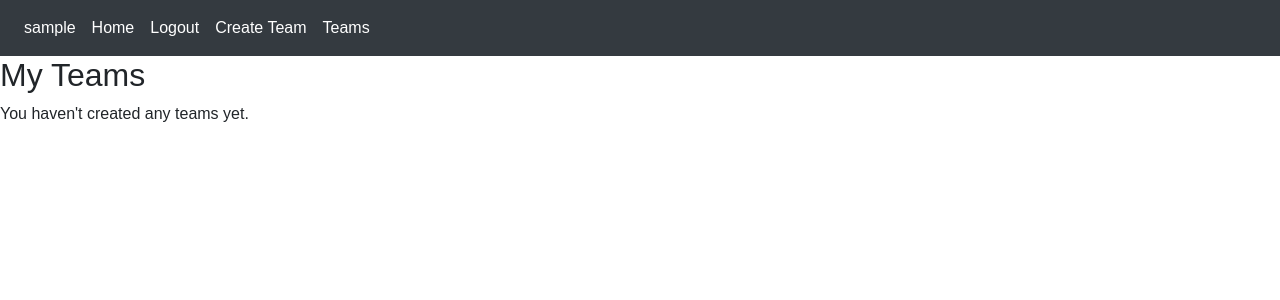
After one commit to Howlerloud/scrims, a Django app: page /my-teams/ in a window 1280 px wide. The commit adds this page. Shown: the top 300 px of the page. Run offline with Django 4.2, Linux system fonts and the light colour scheme; the visitor is signed in with stand-in values (Sample User, id 1); data that the repository does not hold is empty; some libraries are stand-ins or nearby versions.

Commit message:
Added delete a team view and url Added a teams page view and url

```diff
--- a/scrim/signals.py
+++ b/scrim/signals.py
@@ -8,7 +8,7 @@ def update_userstat_on_approval(sender, instance, created, **kwargs):
     if instance.approved:
         try:
             userstat = Userstat.objects.get(player=instance.user)
-            userstat.six_team = instance.team  # ✅ use `six_team` now
+            userstat.six_team = instance.team
             userstat.team_name = instance.team.name
             userstat.save()
         except Userstat.DoesNotExist:
@@ -18,7 +18,6 @@ def update_userstat_on_approval(sender, instance, created, **kwargs):
                 team_name=instance.team.name
             )
     elif not instance.approved:
-        # If unapproved, clear the link
         try:
             userstat = Userstat.objects.get(player=instance.user)
             userstat.six_team = None
--- a/scrim/urls.py
+++ b/scrim/urls.py
@@ -7,6 +7,8 @@ urlpatterns = [
     path('accounts/', include('allauth.urls')),
     path('lfg/<slug:slug>', views.LfgView.as_view(), name="lfg_detail"),
     path('create-team/', views.create_team, name='create_team'),
+    path("my-teams/", views.user_teams, name="my_teams"),
+    path("team/<slug:slug>/delete/", views.delete_team, name="delete_team"),
     # path('team/<slug:slug>/', views.team_detail, name='team_detail'), to use for team profile page
 
     # path('<slug:slug>/', views.post_detail, name='post_detail'),
--- a/scrim/views.py
+++ b/scrim/views.py
@@ -18,12 +18,17 @@ class LfgView(TemplateView):
     def get_context_data(self, **kwargs):
         context = super().get_context_data(**kwargs)
 
-        # Use the correct kwarg name and model field
         slug = self.kwargs.get('slug')
         userstat = get_object_or_404(Userstat, slug=slug)
 
         context['userstat'] = userstat
         return context
+
+
+@login_required
+def user_teams(request):
+    teams = Sixteam.objects.filter(creator=request.user)
+    return render(request, 'pages/my_teams.html', {'teams': teams})
 
 
 @login_required
@@ -34,12 +39,27 @@ def create_team(request):
         form = SixteamForm(request.POST)
         if form.is_valid():
             team = form.save(commit=False)
-            team.creator = request.user  # 👈 THIS IS CRUCIAL
+            team.creator = request.user
             team.save()
             success = True
+            return redirect('my_teams')  # redirect to your list of teams
         else:
             success = False
     else:
         form = SixteamForm()
 
     return render(request, 'pages/create_team.html', {'form': form, 'success': success})
+
+
+@login_required
+def delete_team(request, slug):
+    team = get_object_or_404(Sixteam, slug=slug)
+
+    if request.user != team.creator:
+        return HttpResponseForbidden("This is not your team to delete!.") #stops users entering other teams urls and deleting them
+
+    if request.method == 'POST':
+        team.delete()
+        return redirect('my_teams')  # redirect to your list of teams
+
+    return render(request, 'pages/confirm_delete.html', {'team': team})
--- /dev/null
+++ b/templates/pages/my_teams.html
@@ -0,0 +1,19 @@
+{% extends 'structure.html' %}
+{% load static %}
+
+{% block content %}
+  <h2>My Teams</h2>
+
+  {% if teams %}
+    <ul>
+      {% for team in teams %}
+        <li>
+          <strong>{{ team.name }}</strong>
+          <a href="{% url 'delete_team' slug=team.slug %}">Delete</a>
+        </li>
+      {% endfor %}
+    </ul>
+  {% else %}
+    <p>You haven't created any teams yet.</p>
+  {% endif %}
+{% endblock %}
--- a/templates/structure.html
+++ b/templates/structure.html
@@ -40,8 +40,14 @@
 
   {% if user.is_authenticated %}
     <li class="nav-item active">
-    <a class="nav-link {% if request.path == logout_url %}active{% endif %}" aria-current="page" href="{% url 'account_logout' %}">Logout</a>
+      <a class="nav-link {% if request.path == logout_url %}active{% endif %}" aria-current="page" href="{% url 'account_logout' %}">Logout</a>
     </li>
+    <a href="{% url 'create_team' %}" class="post-link">
+      <p class="user-structure">Create Team</p>
+    </a>
+    <a href="{% url 'my_teams' %}">
+      <p class="user-structure">Teams</p>
+    </a>
   {% else %}
     <li class="nav-item active">
       <a class="nav-link {% if request.path == signup_url %}active{% endif %}" aria-current="page"
```
Also changed, not shown: templates/pages/confirm_delete.html (added, +12 -0 lines), templates/pages/schema.html (deleted, +0 -59 lines).
